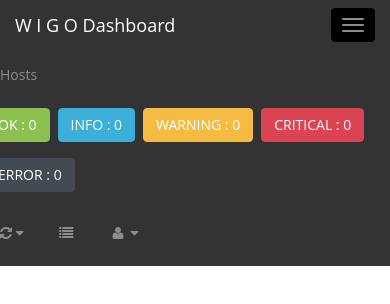
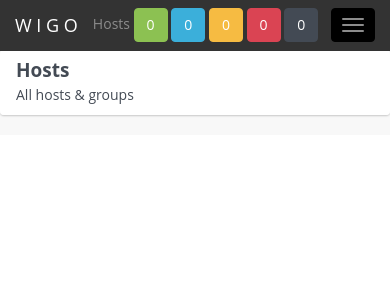
Before and after one commit to root-gg/wigo, a website: page public/index.html in a window 390 px wide. Drawn offline with Linux system fonts and the light colour scheme; no server answers.

Commit message:
ux mobile

```diff
--- a/public/partials/hosts-menu.html
+++ b/public/partials/hosts-menu.html
@@ -1,5 +1,5 @@
 <div class="sidebar" role="navigation">
-    <div class="sidebar-nav navbar-collapse">
+    <div class="sidebar-nav">
         <div class="nav list-group" id="side-menu">
             <div href="#" class="list-group-item">
                 <h4 class="list-group-item-heading">Hosts</h4>
--- a/public/partials/top-menu.html
+++ b/public/partials/top-menu.html
@@ -1,21 +1,24 @@
-<nav class="navbar navbar-top-links navbar-inverse navbar-fixed-top">
+<nav class="navbar navbar-default navbar-top-links navbar-inverse navbar-fixed-top">
+    <div class="container-fluid">
         <div class="navbar-header">
-        <button type="button" class="navbar-toggle" data-toggle="collapse" data-target="#bs-example-navbar-collapse-8">
+            <button type="button" class="navbar-toggle" data-toggle="collapse" data-target="#navbar-collapse">
                 <span class="sr-only">Toggle navigation</span>
                 <span class="icon-bar"></span>
                 <span class="icon-bar"></span>
                 <span class="icon-bar"></span>
             </button>
-        <a class="navbar-brand" href="#" ng-click="windown.location.reload()">W I G O Dashboard</a>
+            <a class="navbar-brand" href="#" ng-click="windown.location.reload()">W I G O</a>
+            <span class="navbar-text" ng-show="title">
+            {{ title }}
+            </span>
+            <span ng-repeat="level in ['OK','INFO','WARNING','CRITICAL','ERROR']" ng-show="counts" class="visible-xs-inline visible-sm-inline">
+                <button type="button" class="btn {{level | btnLevelCssFilter }} navbar-btn">{{counts[level]}}</button>
+            </span>
         </div>
-    <p class="navbar-text" ng-show="title">
-        {{ title }}
-    </p>
-    <ul class="nav navbar-top-links navbar-nav">
-        <li ng-repeat="level in ['OK','INFO','WARNING','CRITICAL','ERROR']"  ng-show="counts">
-            <button type="button" class="btn {{level | btnLevelCssFilter }} top-counter">{{level}} : {{counts[level]}}</button>
-        </li>
-    </ul>
+        <div class="collapse navbar-collapse" id="navbar-collapse">
+            <span ng-repeat="level in ['OK','INFO','WARNING','CRITICAL','ERROR']" ng-show="counts" class="visible-md-inline visible-lg-inline">
+                <button type="button" class="btn {{level | btnLevelCssFilter }} navbar-btn">{{level}} : {{counts[level]}}</button>
+            </span>
             <ul class="nav navbar-top-links navbar-nav navbar-right">
                 <li class="dropdown">
                     <a class="dropdown-toggle" data-toggle="dropdown" href="#">
@@ -52,4 +55,6 @@
                     </ul>
                 </li>
             </ul>
+        </div>
+    </div>
 </nav>
```
Also changed, not shown: public/partials/authority-menu.html (+1 -1 lines), public/partials/group-menu.html (+1 -1 lines), public/partials/host-menu.html (+1 -1 lines), public/partials/logs-menu.html (+1 -1 lines). Lines whose indentation alone changed are shown as unchanged.
